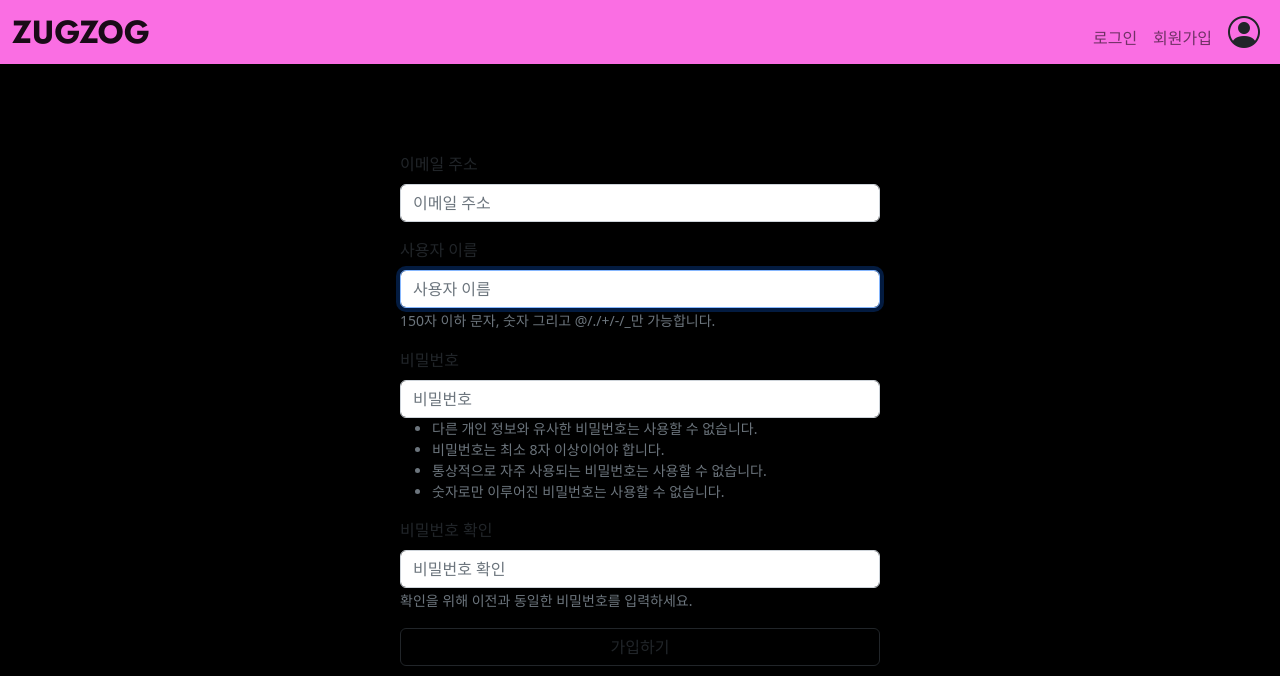
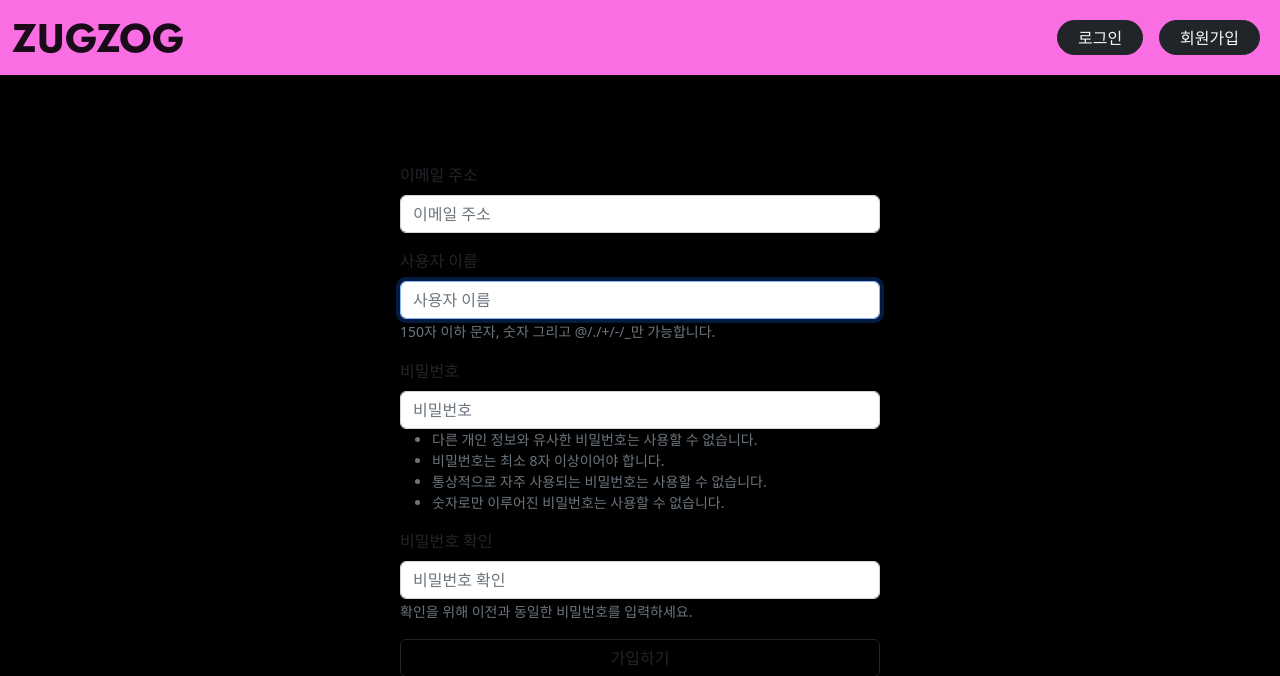
Before and after one commit to leejongeun2/Final-Project-Practice, a Django app: page /accounts/signup/ in a window 1280 px wide. Shown: the top 676 px of the page. Run offline with Django 3.2, Linux system fonts and the light colour scheme; parts of the project's set-up code (start-up, migrations or seed data) failed here and were passed over; some libraries are stand-ins or nearby versions.

Commit message:
nav-icon

```diff
--- a/templates/base.html
+++ b/templates/base.html
@@ -17,62 +17,46 @@
   </head>
 
   <body>
-    <nav class="navbar navbar-expand-lg navbar-light p-0" style="background-color:#FA6EE3;">
+    <nav class="navbar navbar-expand-lg navbar-light p-0" style="background-color:#FA6EE3; height: 75px;">
       <div class="container-fluid">
-        <a class="btn_d navbar-brand fs-2" href="{% url 'products:index' %}">ZUGZOG</a>
+        <a class="btn_d navbar-brand fs-1" href="{% url 'products:index' %}">ZUGZOG</a>
         <button class="navbar-toggler" type="button" data-bs-toggle="collapse" data-bs-target="#navbarNavAltMarkup" aria-controls="navbarNavAltMarkup" aria-expanded="false" aria-label="Toggle navigation">
           <span class="navbar-toggler-icon"></span>
         </button>
         <div class="collapse navbar-collapse d-flex justify-content-end" id="navbarNavAltMarkup">
-          <div class="navbar-nav d-flex align-items-baseline">
+          <div class="navbar-nav d-flex align-items-center">
 
             {% if request.user.is_authenticated %}
               <!--request.user는 뒤에나오는 것을 요청하는 사람-->
               {% if request.user.is_seller %}
-
                 <div class="boot_button d-flex align-items-center ">
-                  <button type="button" class="btn btn-dark rounded-pill btn_c mx-2" style="height:30px;">
-
+                  <button type="button" class="btn btn-dark rounded-pill btn_c mx-2" style="height:35px;">
                     <a class="nav-link pt-0 text-light" href="{% url 'products:create' %}">상품 등록</a>
-
                   </button>
-
-                {% endif %}
-                <button type="button" class="btn btn-dark rounded-pill btn_c" style="height:30px;">
-                  <a class="nav-link pt-0 text-light " href="{% url 'accounts:logout' %}" tabindex="-1" aria-disabled="true">로그아웃</a>
+                {% else %}
+                  <button type="button" class="btn btn-dark rounded-pill btn_c mx-2" style="height:35px;">
+                    <a class="nav-link pt-0 text-light" href="{% url 'accounts:register_seller' request.user.id %}">판매자 등록</a>
+                  </button><!--판매자가 되려는 식별할 수 있는 번호 id가 있어야 되기 때문-->
+              {% endif %}
+                  <button type="button" class="btn btn-dark rounded-pill btn_c" style="height:35px;">
+                    <a class="nav-link pt-0 text-light " href="{% url 'accounts:logout' %}" tabindex="-1" aria-disabled="true">로그아웃</a>
+                  </button>
+                </div>
+                <a class="mx-2" href="{% url 'products:show_jjim' request.user.id %}">
+                  <i class="bi bi-bag-heart-fill text-dark fs-2"></i></a>
+            {% else %}
+                <button type="button" class="btn btn-dark rounded-pill btn_c mx-2" style="height:35px;">
+                  <a class="nav-link pt-0 text-light" href="{% url 'accounts:login' %}">로그인</a>
                 </button>
-              </div>
-              <div class="icon d-flex ">
-                <a class="nav-link" href="{% url 'products:show_jjim' request.user.id %}">
-                  <i class="bi bi-bag-heart-fill text-dark fs-2 "></i>
-                </a>
-              </div>
-            {% else %}
-              <a class="nav-link " href="{% url 'accounts:login' %}" tabindex="-1" aria-disabled="true">로그인</a>
-              <a class="nav-link" href="{% url 'accounts:signup' %}">회원가입</a>
-
-              <a class="nav-link " href="{% url 'accounts:profile' %}">
-                <i class="bi bi-person-circle text-dark fs-2"></i>
-              </a>
+                <button type="button" class="btn btn-dark rounded-pill btn_c mx-2" style="height:35px;">
+                  <a class="nav-link pt-0 text-light" href="{% url 'accounts:signup' %}">회원가입</a>
+                </button>
             {% endif %}
 
             {% if request.user.is_authenticated %}
-              <a class="nav-link" href="{% url 'accounts:profile' %}">
+              <a class="me-2" href="{% url 'accounts:profile' %}">
                 <i class="bi bi-person-circle text-dark fs-2"></i>
               </a>
-
-              {% if not request.user.is_seller %}
-                <!--request.user는 뒤에나오는 것을 요청하는 사람, 셀러아닌 경우에도 로그인여부를 꼭 표시해야 하고 표시하지 않으면 오류뜸-->
-                <a class="nav-link" href="{% url 'accounts:register_seller' request.user.id %}">판매자등록</a>
-                <!--판매자가 되려는 식별할 수 있는 번호 id가 있어야 되기 때문-->
-
-                <div class="navbar align-self-center d-flex">
-                  <a class="nav-icon position-relative text-decoration-none mx-4" href="{% url 'products:show_jjim' request.user.id %}">
-                    <i class="bi bi-bag-heart-fill text-dark"></i>
-                  </a>
-                </div>
-
-              {% endif %}
             {% endif %}
 
           </div>
```
Also changed, not shown: static/css/style.css (+36 -0 lines), images/images/163788.jpg (added), images/images/174903.jpg (added), images/images/174903_JnQwbqQ.jpg (added), images/images/180374_h3Hp3rT.jpg (added).
